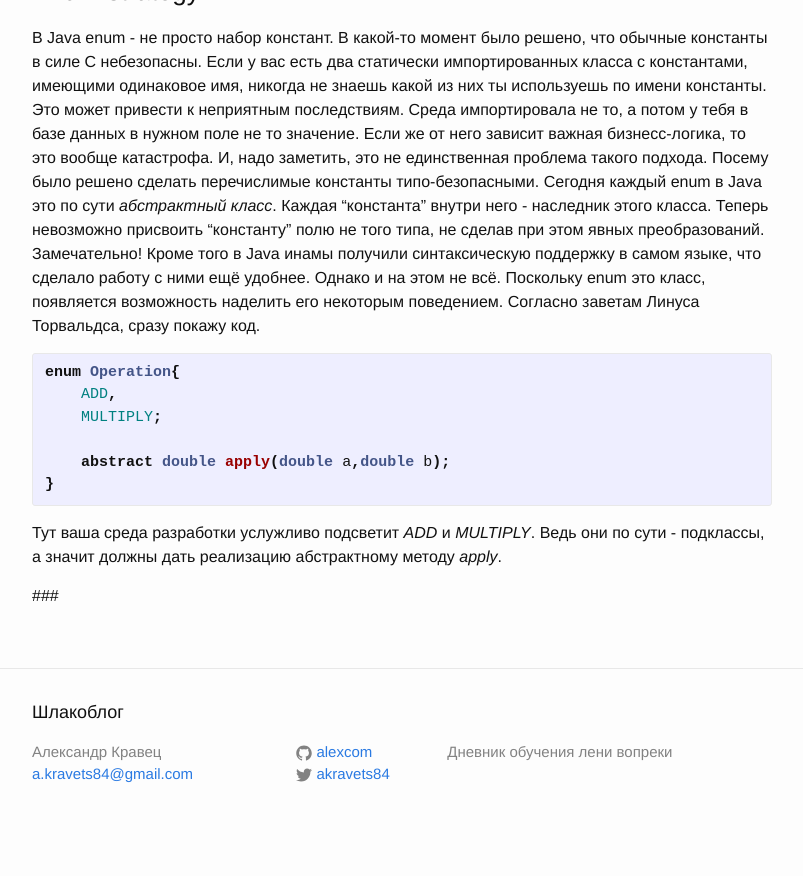
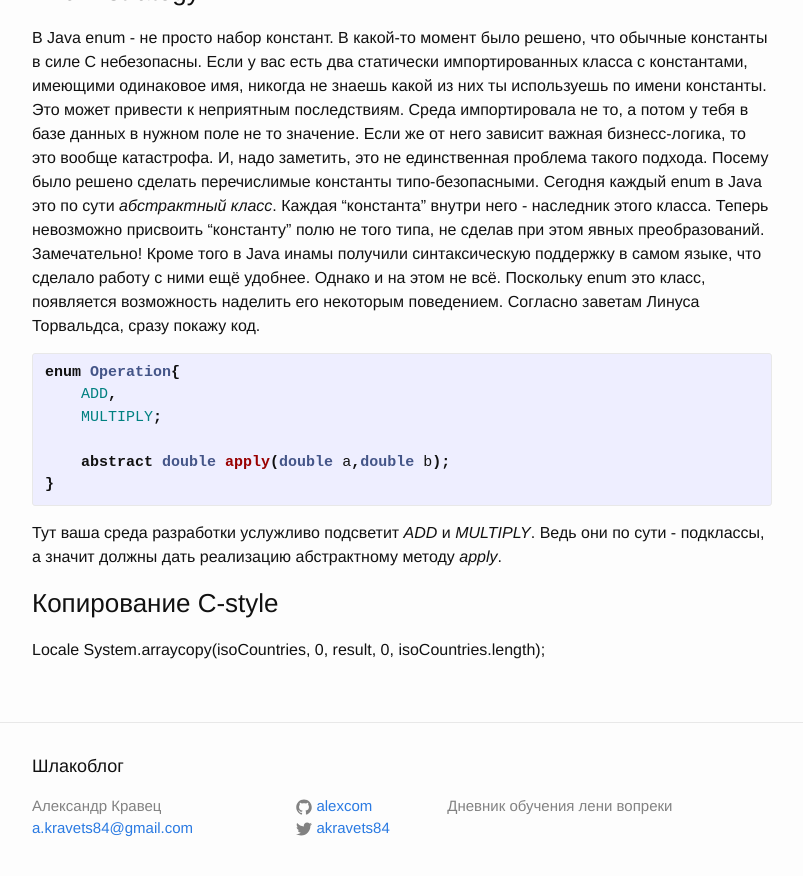
Before and after one commit to alexcom/alexcom.github.io, a Jekyll site: the page built from _posts/2015-05-12-curious-java-patterns.md, in a window 1280 px wide and 900 px high, scrolled down 1784 px. Shown: the top 876 px of the window, without its empty margins (238-1041 px from the left). Built offline with Jekyll 4.4.1, drawn with Linux system fonts in a browser that asks for light colours; before the commit the page ends 2630 px from its top, so only the background shows below that.

Commit message:
Update 2015-05-12-curious-java-patterns.md

```diff
--- a/_posts/2015-05-12-curious-java-patterns.md
+++ b/_posts/2015-05-12-curious-java-patterns.md
@@ -69,4 +69,6 @@ enum Operation{
 
 Тут ваша среда разработки услужливо подсветит *ADD* и *MULTIPLY*. Ведь они по сути - подклассы, а значит должны дать реализацию абстрактному методу *apply*.
 
-###
+###Копирование C-style
+Locale
+System.arraycopy(isoCountries, 0, result, 0, isoCountries.length);
```
